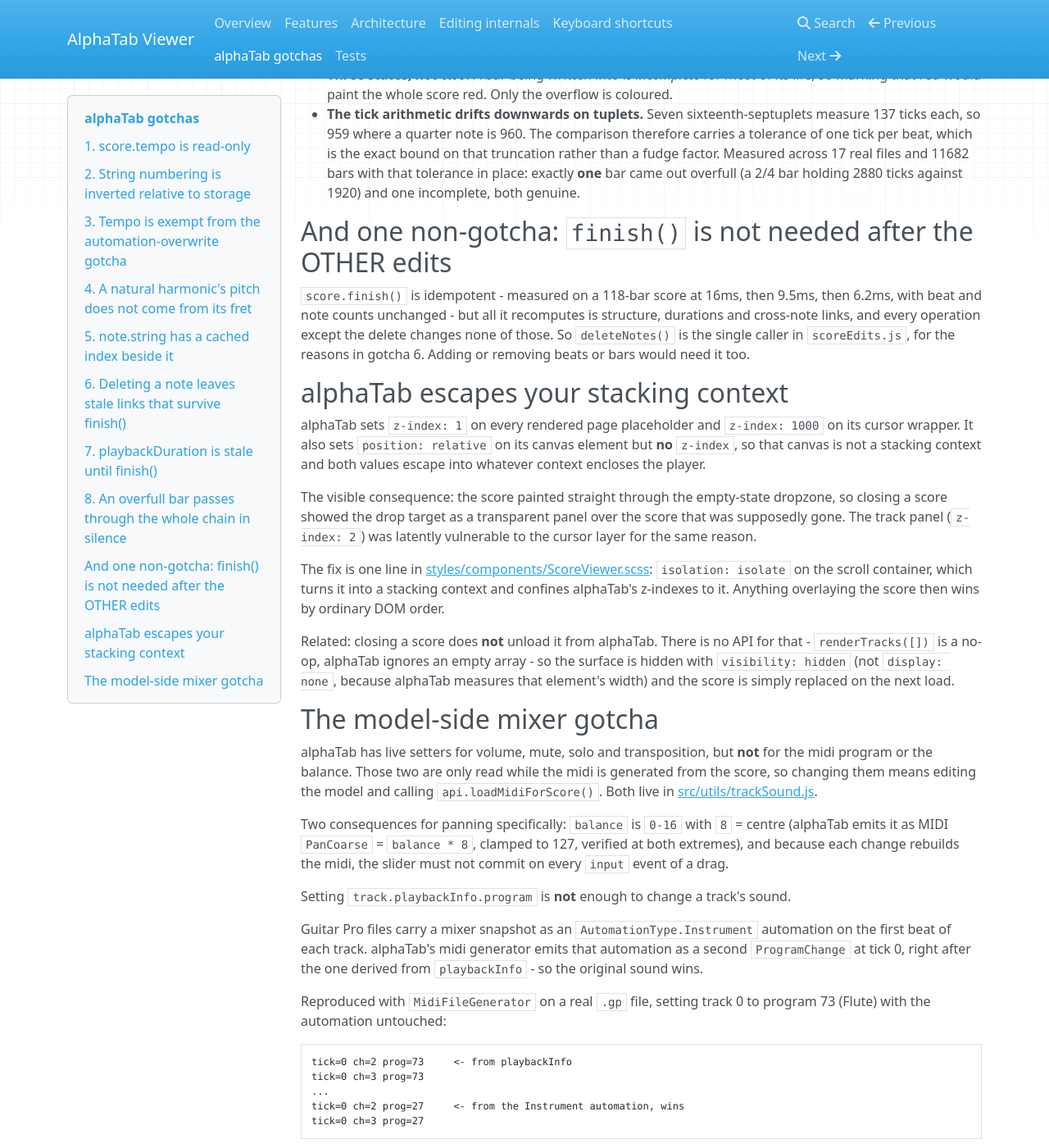
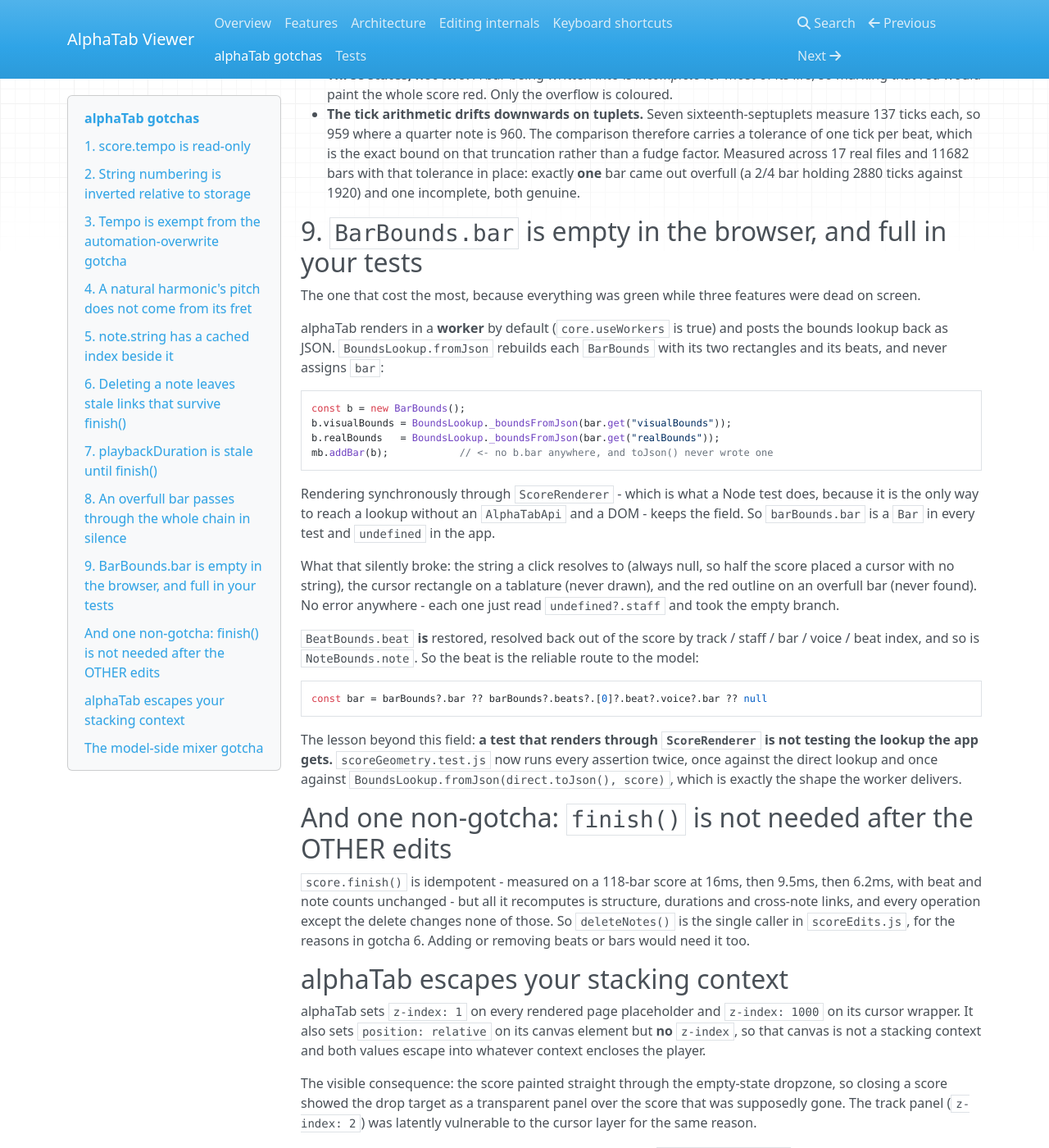
Before and after one commit to Folofietre/alphatab-viewer, an MkDocs documentation site: the page built from mkdoc/alphatab-gotchas.md, in a window 1280 px wide and 1400 px high, scrolled down 3919 px. Shown: the whole window at 82% size. Built offline with MkDocs 1.6.1, drawn with Linux system fonts in a browser that asks for light colours; nearby versions of some CDN libraries; some of the changed text lies outside the part shown.

````diff
--- a/mkdoc/alphatab-gotchas.md
+++ b/mkdoc/alphatab-gotchas.md
@@ -216,6 +216,46 @@
   11682 bars with that tolerance in place: exactly **one** bar came out overfull
   (a 2/4 bar holding 2880 ticks against 1920) and one incomplete, both genuine.
 
+## 9. `BarBounds.bar` is empty in the browser, and full in your tests
+
+The one that cost the most, because everything was green while three features
+were dead on screen.
+
+alphaTab renders in a **worker** by default (`core.useWorkers` is true) and posts
+the bounds lookup back as JSON. `BoundsLookup.fromJson` rebuilds each `BarBounds`
+with its two rectangles and its beats, and never assigns `bar`:
+
+```js
+const b = new BarBounds();
+b.visualBounds = BoundsLookup._boundsFromJson(bar.get("visualBounds"));
+b.realBounds   = BoundsLookup._boundsFromJson(bar.get("realBounds"));
+mb.addBar(b);            // <- no b.bar anywhere, and toJson() never wrote one
+```
+
+Rendering synchronously through `ScoreRenderer` - which is what a Node test does,
+because it is the only way to reach a lookup without an `AlphaTabApi` and a DOM -
+keeps the field. So `barBounds.bar` is a `Bar` in every test and `undefined` in
+the app.
+
+What that silently broke: the string a click resolves to (always null, so half
+the score placed a cursor with no string), the cursor rectangle on a tablature
+(never drawn), and the red outline on an overfull bar (never found). No error
+anywhere - each one just read `undefined?.staff` and took the empty branch.
+
+`BeatBounds.beat` **is** restored, resolved back out of the score by track /
+staff / bar / voice / beat index, and so is `NoteBounds.note`. So the beat is the
+reliable route to the model:
+
+```js
+const bar = barBounds?.bar ?? barBounds?.beats?.[0]?.beat?.voice?.bar ?? null
+```
+
+The lesson beyond this field: **a test that renders through `ScoreRenderer` is
+not testing the lookup the app gets.** `scoreGeometry.test.js` now runs every
+assertion twice, once against the direct lookup and once against
+`BoundsLookup.fromJson(direct.toJson(), score)`, which is exactly the shape the
+worker delivers.
+
 ## And one non-gotcha: `finish()` is not needed after the OTHER edits
 
 `score.finish()` is idempotent - measured on a 118-bar score at 16ms, then 9.5ms,
--- a/mkdoc/editing.md
+++ b/mkdoc/editing.md
@@ -238,6 +238,22 @@
 guessed: `StaveProfile._createDefaultStaveProfiles` lists the renderers as
 `Slash, Score, Numbered, Tab`, so the tablature is drawn below every other
 notation of the same staff, `showSlash` and `showNumbered` included.
+
+### Never `barBounds.bar` - it is empty in the browser
+
+Everything above depends on getting from a rectangle back to a `Bar`, and the
+obvious field does not work in the running app: alphaTab renders in a worker and
+`BoundsLookup.fromJson` never restores `BarBounds.bar`. Rendering synchronously
+through `ScoreRenderer`, which is what a Node test must do, keeps it - so this is
+green in every test and `undefined` on screen. `BeatBounds.beat` is restored, so
+the beat is the route:
+
+```js
+const bar = barBounds?.bar ?? barBounds?.beats?.[0]?.beat?.voice?.bar ?? null
+```
+
+Full details, and what it broke, in
+[gotcha 9](alphatab-gotchas.md#9-barboundsbar-is-empty-in-the-browser-and-full-in-your-tests).
 
 ### A click anywhere in the bar is projected onto that row
 
--- a/mkdoc/tests.md
+++ b/mkdoc/tests.md
@@ -30,6 +30,15 @@
 alphaTab actually drew things. Stubbing a lookup there would only assert that two
 stubs agree; the claims being made are about alphaTab's own layout.
 
+**But rendering directly is not what the app does**, and that gap once let three
+features ship dead with a green suite: alphaTab renders in a worker and posts the
+bounds back as JSON, and `BoundsLookup.fromJson` does not restore
+`BarBounds.bar`. See
+[gotcha 9](alphatab-gotchas.md#9-barboundsbar-is-empty-in-the-browser-and-full-in-your-tests).
+`scoreGeometry.test.js` therefore runs every assertion **twice**, once against
+the direct lookup and once against `BoundsLookup.fromJson(direct.toJson(),
+score)`, which is the shape the worker delivers.
+
 Not covered by any test, and needing a browser: whether the incremental render is
 visibly faster on a large score, how a held `Alt`+arrow feels, and whether the
 view follows the cursor comfortably when an arrow walks it off the screen.
````
Also changed, not shown: other parts of mkdoc/alphatab-gotchas.md (+3 -3 lines), mkdoc/index.md (+1 -1 lines), 2 other files.
